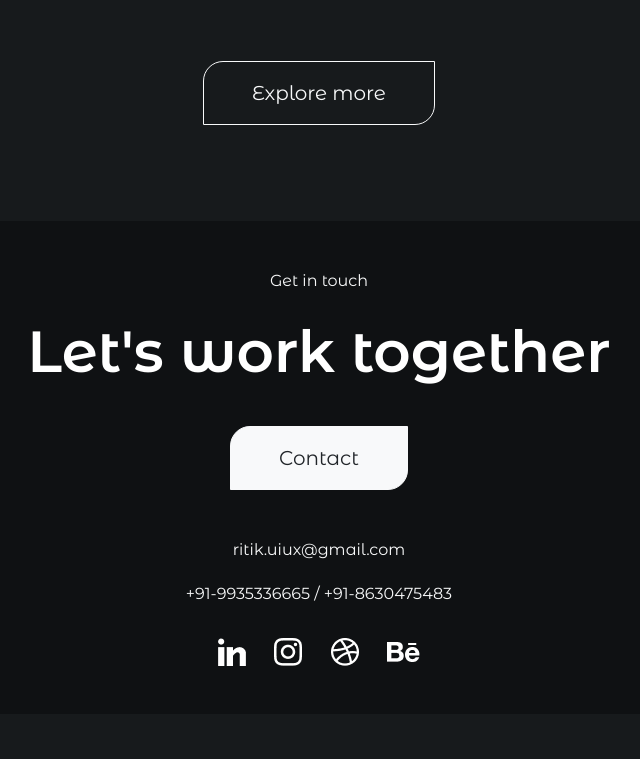
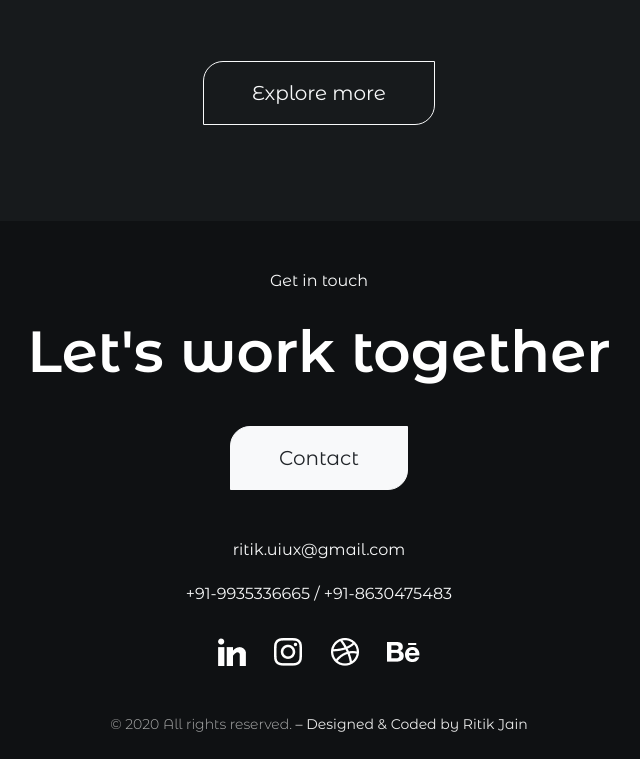
Before and after one commit to ritikjain9935/rjuiux, a plain HTML site: page index.html in a window 1280 px wide. Shown: the part 3104-3863 px from the top of the page, without its empty margins (321-961 px from the left). Before the commit the page ends 3818 px from the top, so only its background shows below. Drawn offline with nearby package versions, Linux system fonts and the light colour scheme.

```diff
--- a/index.html
+++ b/index.html
@@ -325,6 +325,9 @@
                     <a href="https://www.behance.net/ritikuiux51ee" target="_blank" style="width: 36px;"><img
                             src="images/Behance-icon.png" alt=""></a>
                 </div>
+
+                <p class="my-legal pb-4">© 2020 All rights reserved. <span class="legal-emphasis">– Designed & Coded by Ritik Jain</span></p>
+
             </div>
             </div>
 
```
